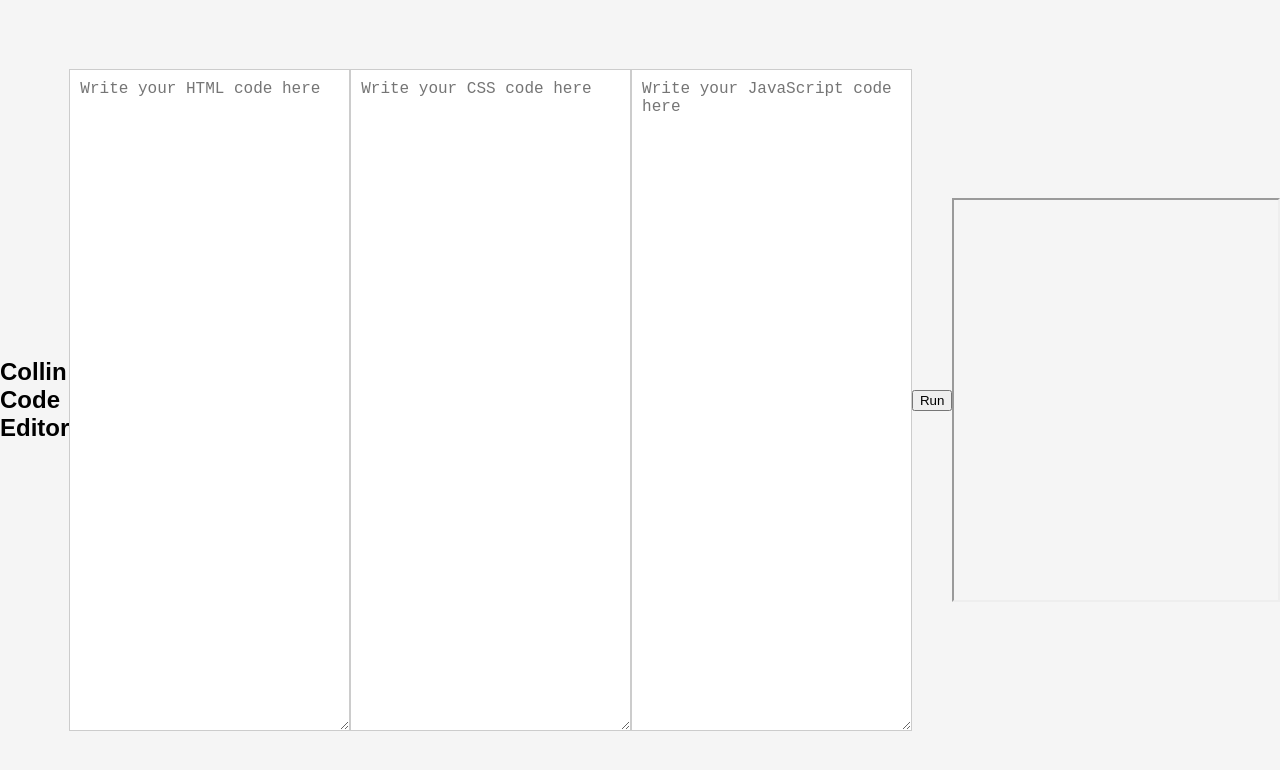
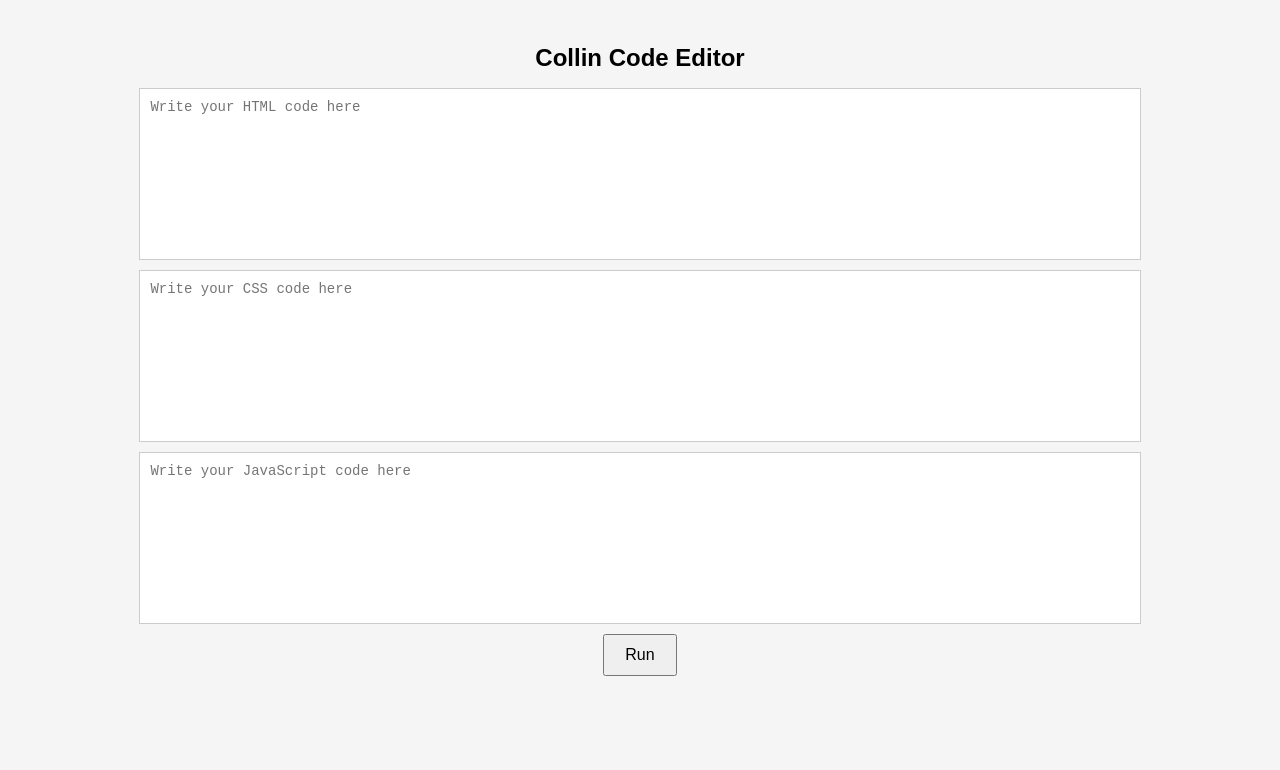
Before and after one commit to Woodenboy2128/Code-Editor, a plain HTML site: page index.html in a window 1280 px wide. Drawn offline with Linux system fonts and the light colour scheme.

Commit message:
Update style.css

```diff
--- a/style.css
+++ b/style.css
@@ -1,12 +1,10 @@
 body {
     font-family: Arial, sans-serif;
     background-color: #f5f5f5;
-    margin: 0;
-    padding: 0;
     display: flex;
-    justify-content: center;
+    flex-direction: column;
     align-items: center;
-    height: 100vh;
+    padding: 20px;
 }
 
 h1 {
@@ -15,9 +13,22 @@ h1 {
 
 textarea {
     width: 80%;
-    height: 80%;
+    height: 150px;
+    margin-bottom: 10px;
+    font-family: monospace;
+    font-size: 14px;
+    padding: 10px;
     border: 1px solid #ccc;
-    font-family: monospace;
+    resize: none;
+}
+
+button {
+    padding: 10px 20px;
     font-size: 16px;
-    padding: 10px;
+    cursor: pointer;
 }
+
+iframe {
+    border: none;
+    margin-top: 20px;
+}
```
